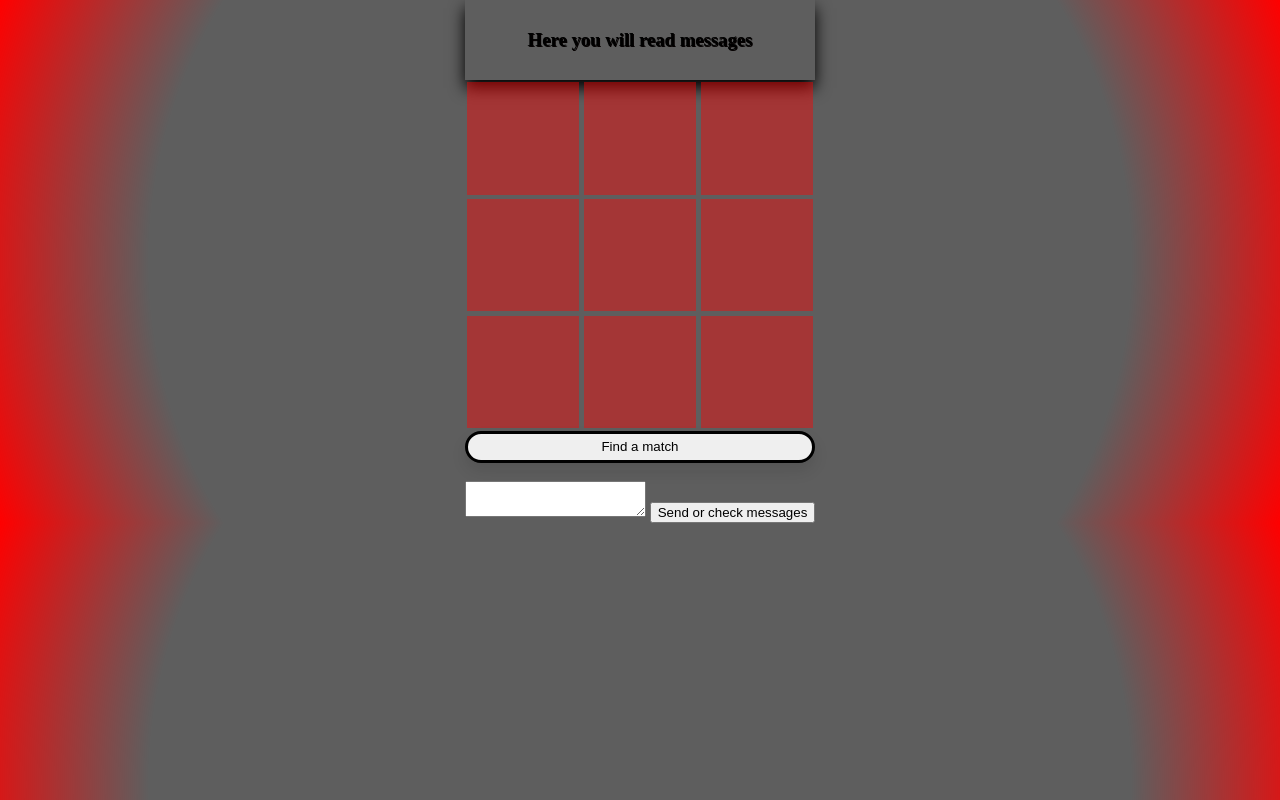
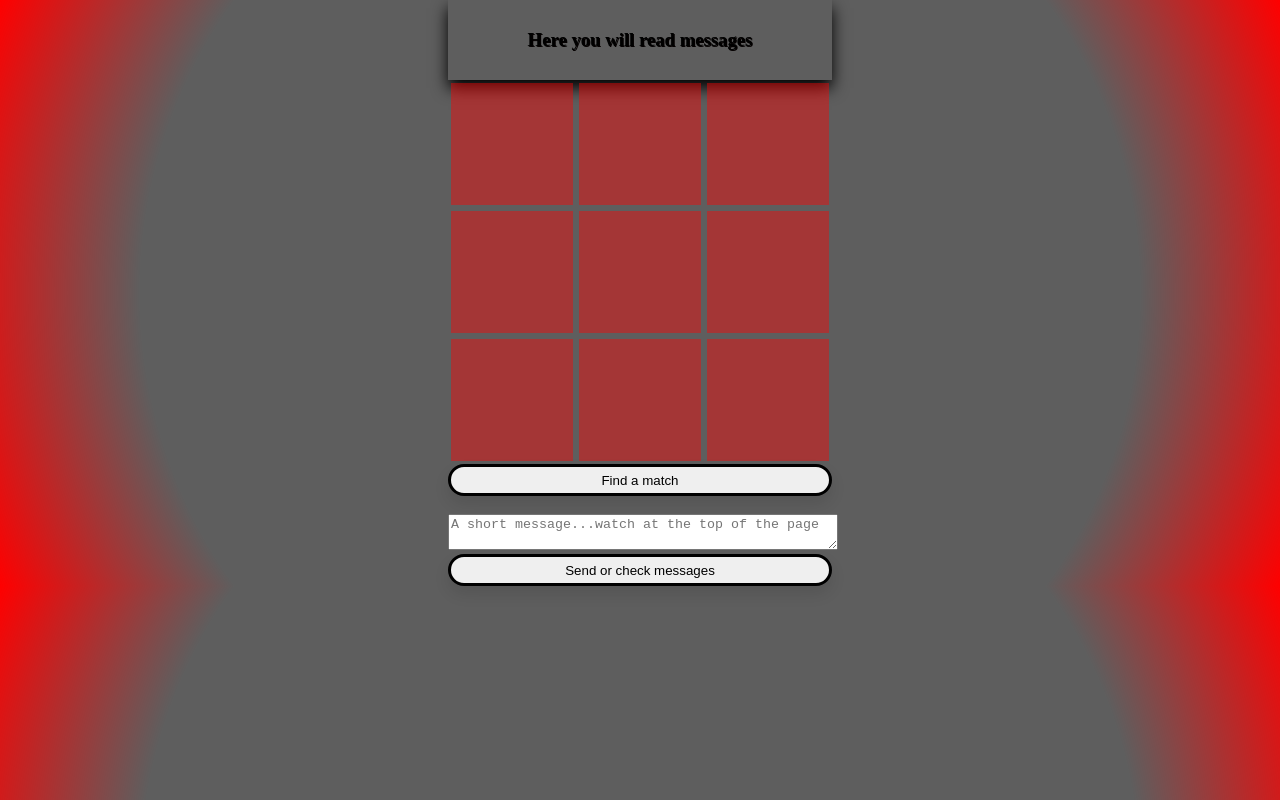
Before and after one commit to Davideva993/tic-tac-toe-multiplayer, a plain HTML site: page front/ttt.html in a window 1280 px wide. Drawn offline with Linux system fonts and the light colour scheme.

Commit message:
Update ttt.html

```diff
--- a/front/ttt.html
+++ b/front/ttt.html
@@ -56,7 +56,7 @@
 			max-height: 80px;
 		}
 
-		#findMatch {
+		#findMatch, #submitMessage {
 			border: solid;
 			width: 100%;
 			border-radius: 45px;
@@ -79,7 +79,7 @@
 		body {
 			background: radial-gradient(circle, rgb(0 0 0 / 63%) 71%, rgba(255, 0, 0, 1) 100%);
 			margin: 0;
-			max-width: 450px;
+			width: 100%;
 
 		}
 
@@ -110,6 +110,24 @@
 				transform: rotateY(360deg)
 			}
 		}
+
+		@media (max-width: 576px)  {
+			body {
+				width: 90%;
+			}
+		}
+		@media (min-width: 576px) and (max-width:841px) {
+			body {
+				width: 60%;
+			}
+		}
+
+		@media (min-width: 841px)  {
+			body {
+				width: 30%;
+			}
+		}
+
 	</style>
 
 
@@ -146,8 +164,7 @@
 	</div>
 	<button id="findMatch">Find a match</button><br>
 	<form>
-		<textarea id="myMessage" placeholder="A short message...watch at the top of the page">
-		</textarea>
+		<textarea style="width: 100%;" id="myMessage" placeholder="A short message...watch at the top of the page"></textarea>
 		<button type="submit" id="submitMessage">Send or check messages</button>
 	</form>
 	<script>
```
